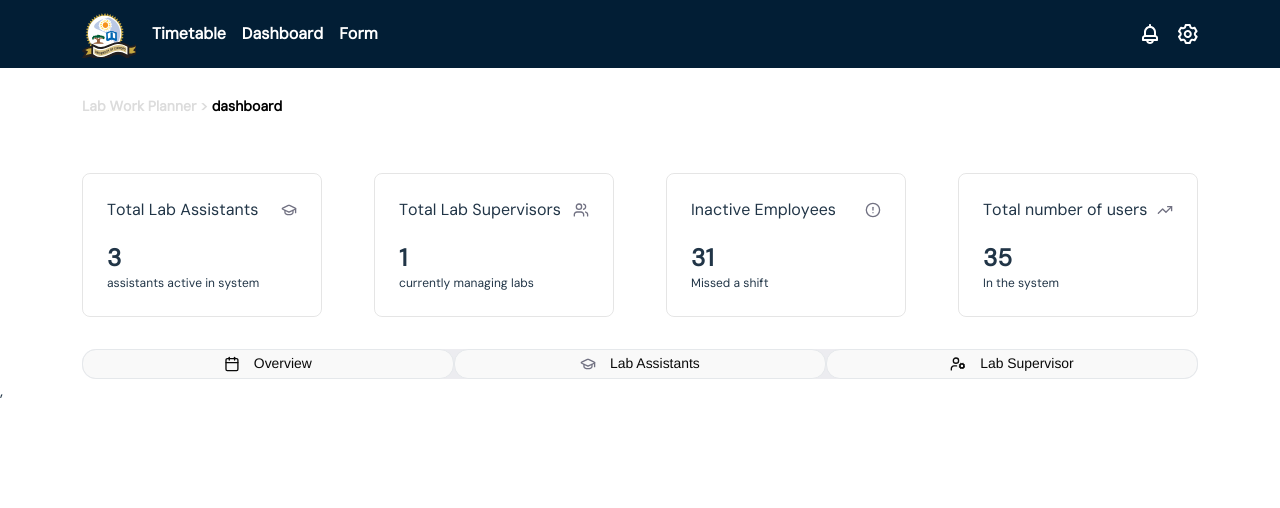
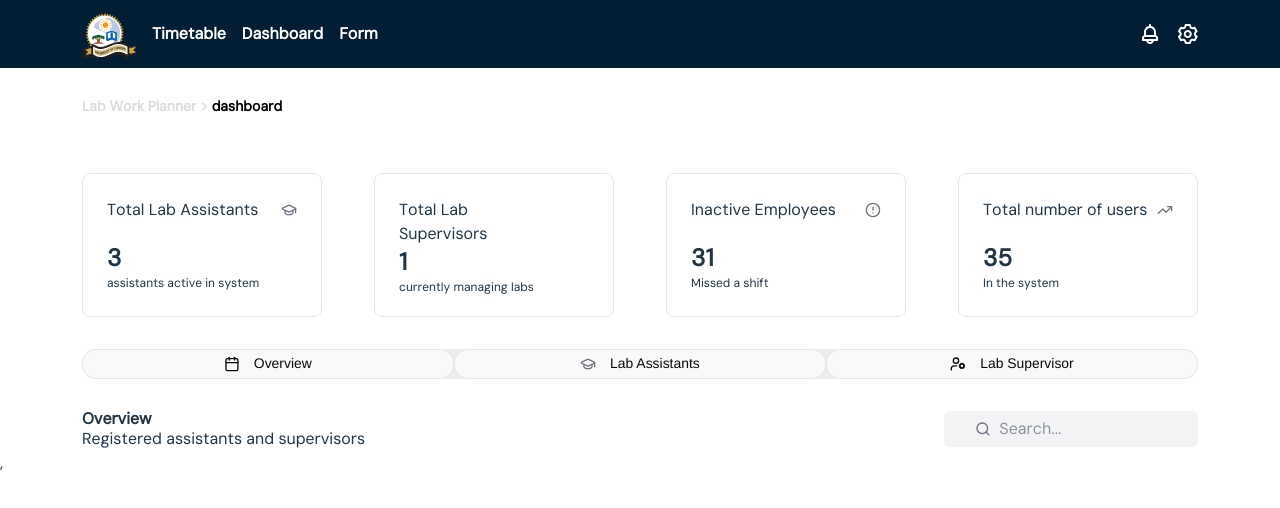
Before and after one commit to mothibimalebana/lab-work-planner, a React (Vite) app: page /dashboard in a window 1280 px wide. Shown: the top 508 px of the page. Built offline with nearby package versions, Linux system fonts and the light colour scheme.

Commit message:
feature: created header for dashboard table

```diff
--- a/src/index.css
+++ b/src/index.css
@@ -1,6 +1,4 @@
 @import "tailwindcss";
-@tailwind base;
-@tailwind components;
 @tailwind utilities;
 
 @layer components{
--- a/src/pages/Dashboard.tsx
+++ b/src/pages/Dashboard.tsx
@@ -4,10 +4,9 @@ import people from "../assets/svg/people.svg"
 import student from "../assets/svg/student.svg"
 import overview from "../assets/svg/overview.svg"
 import supervisor from "../assets/svg/supervisor.svg"
-
-import type { DashboardMode, DashboardProps } from '../../types/student'
+import searchIcon from "../assets/svg/searchIcon.svg"
+import type { DashboardMode, DashboardProps, dashboardTimetable } from '../../types/student'
 import { useState } from "react"
-
 
 /**
  * Card component, takes input of assisntant info and returns a card component with active, inactive and total number of employees.
@@ -66,11 +65,70 @@ function Card( {activeAssistants = 3, activeSupervisors = 1, inactiveEmployees =
     )
 }
 
+function DashboardTable(
+    {
+        mode = 'overview',
+        data =
+        [
+            {fullName: 'Mothibi Malebana', modules: ['SCOA032', 'SSTB032'], availability: 35, level: 'undergraduate' },
+            {fullName: 'Mot Malebana', modules: ['SCOA031', 'SSTB021'], availability: 35, level: 'undergraduate' },
+            {fullName: 'Mothibi Mana', modules: ['SCOA0321', 'SSTB231'], availability: 35, level: 'undergraduate' },
+            {fullName: 'Mothibi Malebana', modules: ['SCOA032', 'SSB031'], availability: 35, level: 'postgraduate' },
+            {fullName: 'Moti bana', modules: ['SCOA032', 'SSTB032'], availability: 35, level: 'undergraduate' },
+        ]
+        }
+        :
+        dashboardTimetable
+    )
+    {
+    return(
+
+        <div className="dashboardTable flex flex-col w-full">
+            <div className="header flex justify-between">
+                <div className="title">
+                    <h5 className="text-[0.99413rem]! font-semibold leading-[0.99413rem]!">
+                        {
+                            mode === 'overview' && 'Overview'
+                            ||
+                            mode === 'assistants' && 'Lab Assistant Manegment'
+                            ||
+                            mode === 'supervisors' && 'Lab Supervisor Manegment'
+                        }
+                    </h5>
+                    <p className="text-[0.99413rem]!">
+                        {
+                            mode === 'overview' && 'Registered assistants and supervisors'
+                            ||
+                            mode === 'assistants' && 'View and manage all assistants'
+                            ||
+                            mode === 'supervisors' && 'View and manage all supervisors'
+                        }
+                    </p>
+                </div>
+                <div className="search flex gap-2 items-center w-[15.9055rem] rounded-md! bg-[#F3F3F5] h-[2.23688rem]! p-[0.24856rem_0.74563rem_0.24856rem_1.98831rem]">
+                    <img src={searchIcon} className="flex w-[0.99319rem] h-[0.99319rem]" alt="search icon" />
+                    <input placeholder={`Search...`} type="search" name="search"/>
+                </div>
+            </div>
+            <div className="content">
+
+            </div>
+        </div>
+    )
+}
+
+/**
+ *
+ * Button carousel to toggle between 'overview', 'lab assistants' and 'lab supervisors'
+ */
 function ButtonCarousel( { mode = 'overview' }: {mode: DashboardMode} ){
     const [active, setActive] = useState(mode);
+
+    //functions to facilitate toggling between different options
     const switchToOverview = () => { setActive("overview") };
     const switchToAssistant = () => { setActive("assistants") };
     const switchToSupervisor = () => { setActive("supervisors")};
+
     return(
         <div className="buttonCarousel rounded-[0.86988rem]! mt-8 flex items-center justify-between font-[Arimo] text-[#0A0A0A] text-[0.86988rem] w-full bg-[#ECECF0]">
             <button onClick={switchToOverview} className={active === 'overview' ? 'flex justify-center items-center gap-[0.87rem] w-[26.38638rem] px-[0.27913rem_9.6805rem_0.3305rem_9.21825rem] h-[1.85969rem]! text-[0.86988rem] text-[#0A0A0A] font-Arimo bg-[#FFFFFF] rounded-[0.86988rem]!' : 'w-[26.38638rem] h-[1.85969rem]! flex justify-center items-center gap-[0.87rem] px-[0.27913rem_9.6805rem_0.3305rem_9.21825rem] bg-[#ECECF0] rounded-[0.86988rem]!'}><img src={overview} className="h-[0.99319rem]! w-[0.99319rem]!" alt="overview page" /> <p>Overview</p></button>
@@ -80,7 +138,7 @@ function ButtonCarousel( { mode = 'overview' }: {mode: DashboardMode} ){
     )
 }
 
-
+/** Actual Dashboard Page, contains all the components above **/
 function Dashboard( {activeAssistants = 3, activeSupervisors = 1, inactiveEmployees = 31, totalEmployees = 35, dashboardMode = 'overview'}:DashboardProps )  {
 
     return(
@@ -92,12 +150,28 @@ function Dashboard( {activeAssistants = 3, activeSupervisors = 1, inactiveEmploy
                 inactiveEmployees={inactiveEmployees}
                 totalEmployees={totalEmployees}
                 />
-                <ButtonCarousel mode="overview"/>
             </div>
-            <div className="nav"></div>
-            <div className="table"></div>
+            <div className="nav">
+                <ButtonCarousel mode={dashboardMode}/>
+            </div>
+            <div className="table w-full mt-8">
+                <DashboardTable
+                    mode={dashboardMode}
+                    data={
+                        [
+                            {fullName: 'Mothibi Malebana', modules: ['SCOA032', 'SSTB032'], availability: 35, level: 'undergraduate' },
+                            {fullName: 'Mot Malebana', modules: ['SCOA031', 'SSTB021'], availability: 35, level: 'undergraduate' },
+                            {fullName: 'Mothibi Mana', modules: ['SCOA0321', 'SSTB231'], availability: 35, level: 'undergraduate' },
+                            {fullName: 'Mothibi Malebana', modules: ['SCOA032', 'SSB031'], availability: 35, level: 'postgraduate' },
+                            {fullName: 'Moti bana', modules: ['SCOA032', 'SSTB032'], availability: 35, level: 'undergraduate' },
+                        ]
+                    }
+                />
+            </div>
         </div>
     )
 }
 
+
+
 export default Dashboard
--- a/types/student.ts
+++ b/types/student.ts
@@ -7,3 +7,14 @@ export type DashboardProps = {
 };
 
 export type DashboardMode = "overview" | "assistants" | "supervisors";
+export type schoolLevel = "undergraduate" | "postgraduate";
+
+export type dashboardTimetable = {
+    mode: DashboardMode,
+    data: {
+        fullName: string
+        modules: string[]
+        availability: number,
+        level: schoolLevel,
+    }[],
+}
```
Also changed, not shown: src/assets/svg/searchIcon.svg (added).
